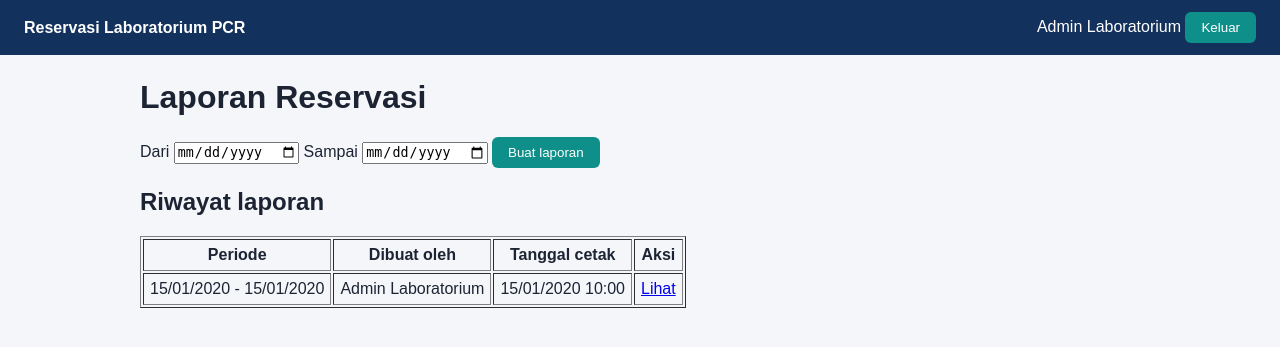
After one commit to ilham25si-web/SIRELAB-RESERVASI-LAB, a Laravel app: page /admin/laporan in a window 1280 px wide. The commit adds this page. Shown: the top 347 px of the page. Run offline with Laravel 12, Linux system fonts and the light colour scheme; a user stored in the database is signed in; data comes from the database, SQL or seed files in the repository; tables that the repository leaves empty hold one stand-in row (values such as "Sample post"); parts of the project's set-up code (start-up, migrations or seed data) failed here and were passed over.

Commit message:
laporan reservasi per periode dengan riwayat cetak

```diff
--- /dev/null
+++ b/app/Http/Controllers/AdminLaporanController.php
@@ -0,0 +1,48 @@
+<?php
+
+namespace App\Http\Controllers;
+
+use Illuminate\Http\Request;
+use App\Models\Laporan;
+use App\Models\Reservasi;
+use Illuminate\Support\Facades\Auth;
+
+class AdminLaporanController extends Controller
+{
+    public function index()
+    {
+        $riwayat = Laporan::with('user')->latest('tanggal_cetak')->paginate(10);
+
+        return view('admin.laporan.index', compact('riwayat'));
+    }
+
+    public function buat(Request $request)
+    {
+        $data = $request->validate([
+            'periode_awal'  => 'required|date',
+            'periode_akhir' => 'required|date|after_or_equal:periode_awal',
+        ]);
+
+        $laporan = Laporan::create([
+            'id_user'       => Auth::id(),
+            'periode_awal'  => $data['periode_awal'],
+            'periode_akhir' => $data['periode_akhir'],
+            'tanggal_cetak' => now(),
+        ]);
+
+        return redirect()->route('admin.laporan.show', $laporan->id_laporan);
+    }
+
+    public function show(Laporan $laporan)
+    {
+        $reservasi = Reservasi::with(['user', 'laboratorium'])
+            ->whereBetween('tanggal', [$laporan->periode_awal, $laporan->periode_akhir])
+            ->orderBy('tanggal')
+            ->orderBy('jam_mulai')
+            ->get();
+
+        $rekap = $reservasi->groupBy('status')->map->count();
+
+        return view('admin.laporan.show', compact('laporan', 'reservasi', 'rekap'));
+    }
+}
--- a/app/Models/Laporan.php
+++ b/app/Models/Laporan.php
@@ -10,6 +10,12 @@ public $table = 'laporan';
 public $primaryKey = 'id_laporan';
 public $timestamps = false;
 protected $fillable = ['id_user', 'periode_awal', 'periode_akhir', 'tanggal_cetak'];
+protected $casts = [
+    'periode_awal' => 'date',
+    'periode_akhir' => 'date',
+    'tanggal_cetak' => 'datetime',
+];
+
 
 public function user()
 {
--- a/resources/views/admin/dashboard.blade.php
+++ b/resources/views/admin/dashboard.blade.php
@@ -8,4 +8,5 @@
     <p><a href="{{ route('admin.reservasi.index') }}">Kelola Reservasi</a></p>
     <p><a href="{{ route('admin.laboratorium.index') }}">Kelola Laboratorium</a></p>
     <p><a href="{{ route('admin.fasilitas.index') }}">Kelola Fasilitas</a></p>
+    <p><a href="{{ route('admin.laporan.index') }}">Laporan</a></p>
 @endsection
--- /dev/null
+++ b/resources/views/admin/laporan/index.blade.php
@@ -0,0 +1,41 @@
+@extends('layouts.app')
+
+@section('judul', 'Laporan Reservasi')
+
+@section('isi')
+    <h1>Laporan Reservasi</h1>
+
+    <form method="POST" action="{{ route('admin.laporan.buat') }}">
+        @csrf
+        <label for="periode_awal">Dari</label>
+        <input type="date" id="periode_awal" name="periode_awal" value="{{ old('periode_awal') }}">
+        @error('periode_awal') <small>{{ $message }}</small> @enderror
+
+        <label for="periode_akhir">Sampai</label>
+        <input type="date" id="periode_akhir" name="periode_akhir" value="{{ old('periode_akhir') }}">
+        @error('periode_akhir') <small>{{ $message }}</small> @enderror
+
+        <button type="submit">Buat laporan</button>
+    </form>
+
+    <h2>Riwayat laporan</h2>
+    <table border="1" cellpadding="6">
+        <thead>
+            <tr><th>Periode</th><th>Dibuat oleh</th><th>Tanggal cetak</th><th>Aksi</th></tr>
+        </thead>
+        <tbody>
+            @forelse ($riwayat as $r)
+                <tr>
+                    <td>{{ $r->periode_awal->format('d/m/Y') }} - {{ $r->periode_akhir->format('d/m/Y') }}</td>
+                    <td>{{ $r->user->nama ?? '-' }}</td>
+                    <td>{{ $r->tanggal_cetak->format('d/m/Y H:i') }}</td>
+                    <td><a href="{{ route('admin.laporan.show', $r->id_laporan) }}">Lihat</a></td>
+                </tr>
+            @empty
+                <tr><td colspan="4">Belum ada laporan.</td></tr>
+            @endforelse
+        </tbody>
+    </table>
+
+    {{ $riwayat->links() }}
+@endsection
--- a/routes/web.php
+++ b/routes/web.php
@@ -8,6 +8,7 @@ use App\Http\Controllers\AdminReservasiController;
 use App\Http\Controllers\AdminLaboratoriumController;
 use App\Http\Controllers\AdminFasilitasController;
 use App\Http\Controllers\AdminJadwalController;
+use App\Http\Controllers\AdminLaporanController;
 
 
 Route::get('/', function () {
@@ -71,6 +72,10 @@ Route::middleware(['auth', 'role:admin'])
         Route::resource('laboratorium.jadwal', AdminJadwalController::class)
             ->shallow()
             ->except('show');
+
+        Route::get('laporan', [AdminLaporanController::class, 'index'])->name('laporan.index');
+        Route::post('laporan', [AdminLaporanController::class, 'buat'])->name('laporan.buat');
+        Route::get('laporan/{laporan}', [AdminLaporanController::class, 'show'])->name('laporan.show');
     });
 
 Route::patch('/reservasi/{reservasi}/setujui', [AdminReservasiController::class, 'setujui'])->name('reservasi.setujui');
```
Also changed, not shown: resources/views/admin/laporan/show.blade.php (added, +43 -0 lines).
